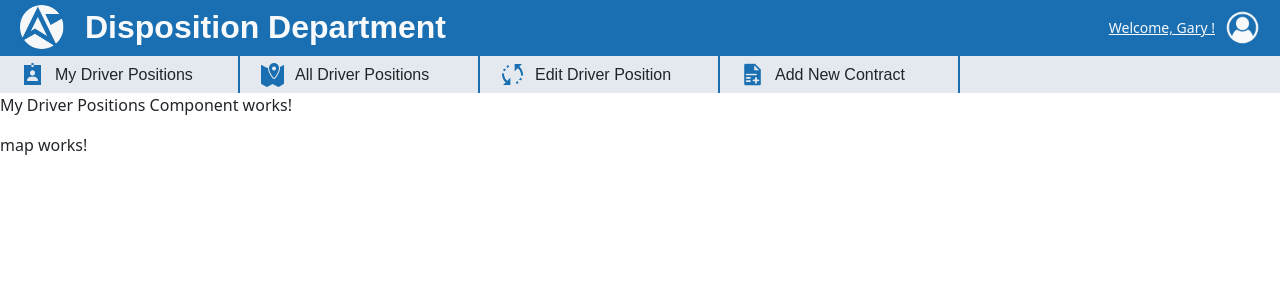
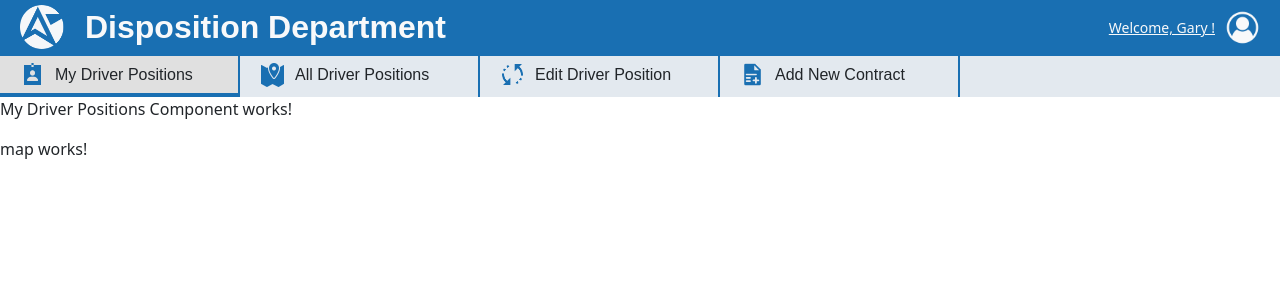
Before and after one commit to fletzi/truck_dispo, an Angular app in the folder frontend/: page / in a window 1280 px wide. Shown: the top 300 px of the page. Built offline with nearby package versions, Linux system fonts and the light colour scheme.

Commit message:
routing reworked

```diff
--- a/frontend/src/app/subnav/subnav.component.html
+++ b/frontend/src/app/subnav/subnav.component.html
@@ -1,6 +1,6 @@
 <nav class="navbar navbar-light">
     <div class="flex-subnav">
-      <div class="subnav-item" [routerLink]="'/my-driver-positions'" [routerLinkActive]="'subnav-item-active'">
+      <div class="subnav-item" [routerLink]="'/'" [routerLinkActive]="'subnav-item-active'" [routerLinkActiveOptions]="{ exact: true }">
         <div class="subnav-inner">
           <img src="assets/img/myDriverPostions.png" alt="My Driver Positions">
           <span>My Driver Positions</span>
```
